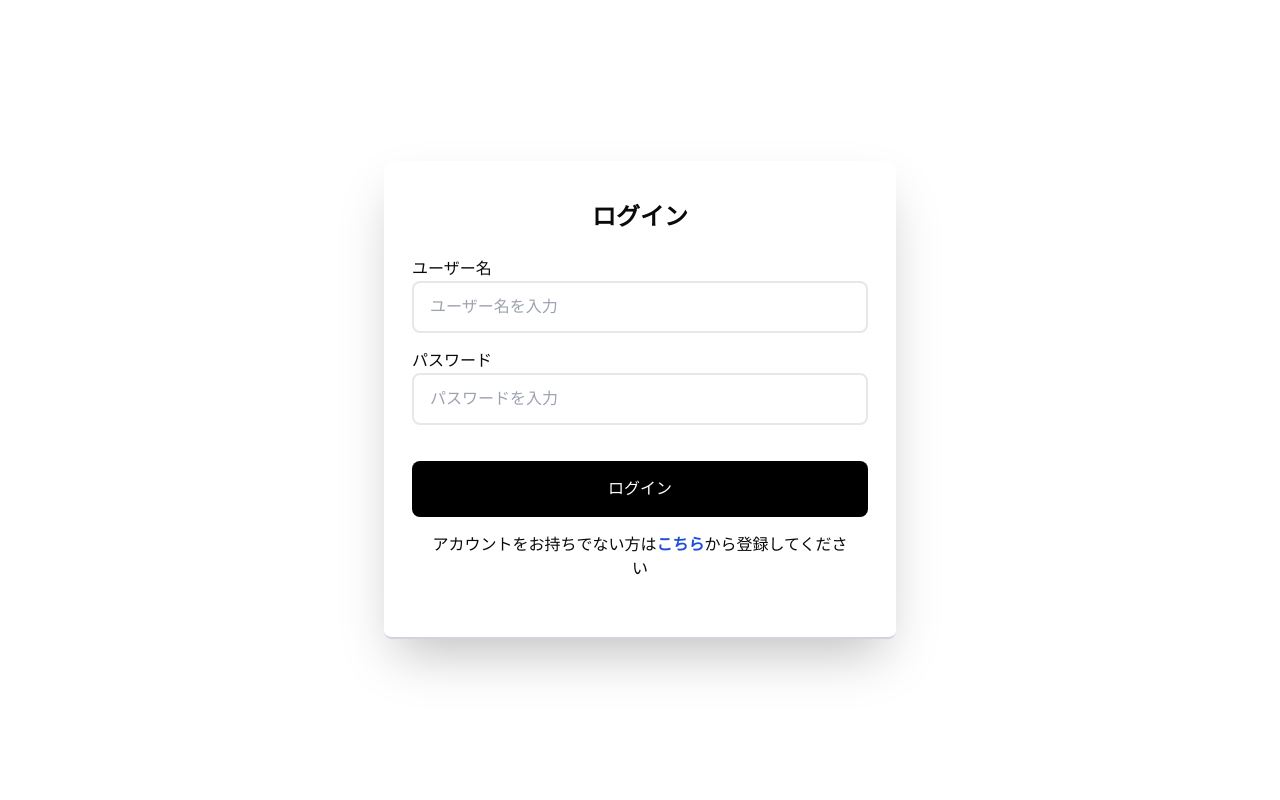
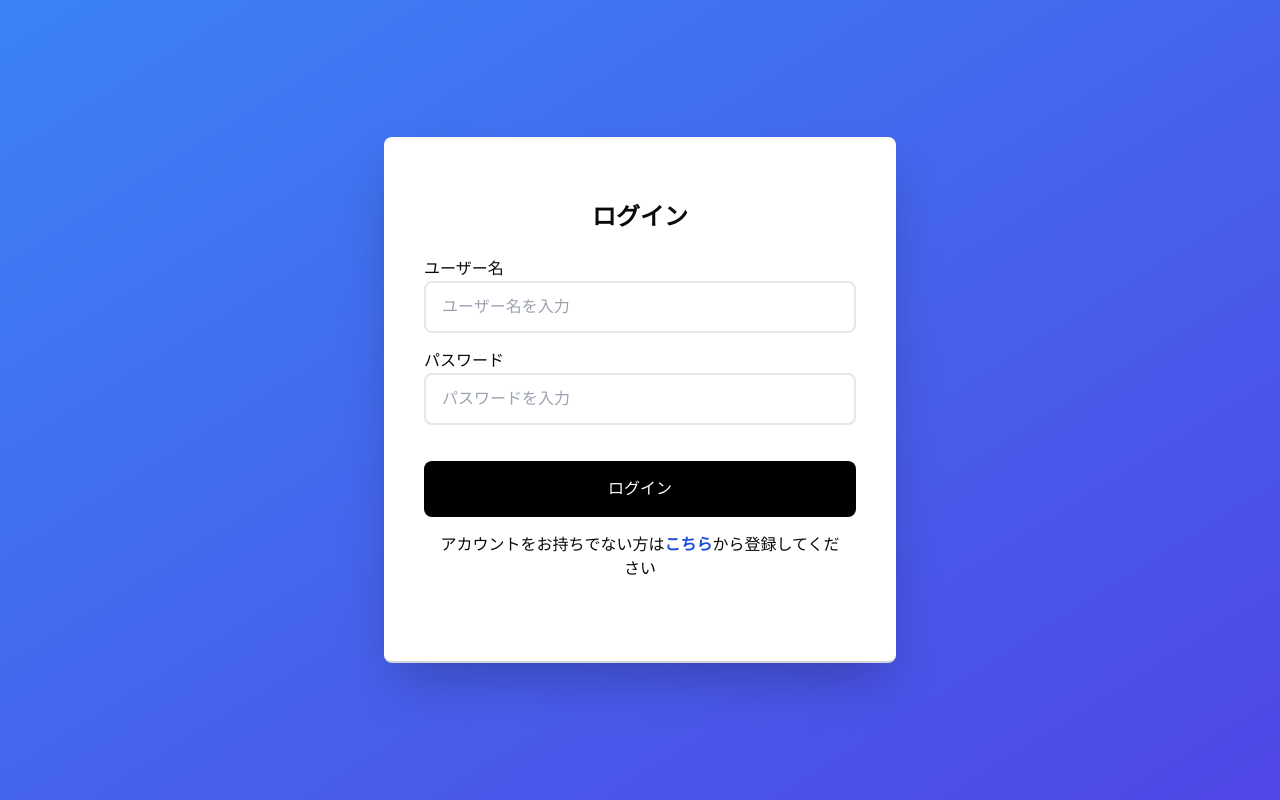
Before and after one commit to dyedai/Shiritori_sugoroku, a Next.js app in the folder webapp/: page /login in a window 1280 px wide. Built offline with nearby package versions, Linux system fonts and the light colour scheme.

Commit message:
背景色の変更

```diff
--- a/webapp/src/app/login/page.tsx
+++ b/webapp/src/app/login/page.tsx
@@ -30,9 +30,9 @@ const Login = () => {
   };
 
   return (
-    <div className="flex h-screen flex-col items-center justify-center">
+    <div className="flex h-screen bg-gradient-to-br from-blue-500 to-indigo-600 flex-col items-center justify-center">
       <div className="mt-16 w-full md:mt-0 md:w-2/5">
-        <div className="relative z-10 h-auto overflow-hidden rounded-lg border-b-2 border-gray-300 bg-white p-8 px-7 py-10 shadow-2xl">
+        <div className="relative z-10 h-auto overflow-hidden rounded-lg border-b-2 border-gray-300 bg-white px-10 py-16 shadow-2xl">
           <h3 className="mb-6 text-center text-2xl font-bold">ログイン</h3>
           <form onSubmit={handleSubmit}>
             <p className="text-red-500">{errorMessage}</p>
--- a/webapp/src/app/page.tsx
+++ b/webapp/src/app/page.tsx
@@ -19,9 +19,9 @@ export default function Component() {
   };
 
   return (
-    <div className="min-h-screen bg-gradient-to-br flex flex-col items-center justify-center p-15">
+    <div className="min-h-screen bg-gradient-to-br from-blue-500 to-indigo-600 flex flex-col items-center justify-center p-15">
       <div className="max-w-3xl w-full bg-white bg-opacity-90 rounded-lg shadow-2xl p-12 space-y-12">
-        <h1 className="text-6xl font-bold text-center text-primary animate-bounce duration-1000 pt-6">すごろく＆しりとり</h1>
+        <h1 className="text-5xl font-bold text-center text-primary  duration-1000 pt-6">すごろく＆しりとり</h1>
 
         <div className="flex justify-center space-x-8 items-center pb-3">
           <div
@@ -38,7 +38,7 @@ export default function Component() {
           </div>
           <span className="text-5xl font-semibold">→</span>
           <div className="flex items-center">
-            <span className="text-5xl font-semibold text-primary animate-pulse">ちーむびー</span>
+            <span className="text-5xl font-semibold text-primary animate-pulse">アイディア</span>
           </div>
         </div>
 
--- a/webapp/src/app/signup/page.tsx
+++ b/webapp/src/app/signup/page.tsx
@@ -27,9 +27,9 @@ const SignUp = () => {
   };
 
   return (
-    <div className="flex h-screen flex-col items-center justify-center">
+    <div className="flex h-screen bg-gradient-to-br from-blue-500 to-indigo-600 flex-col items-center justify-center">
       <div className="mt-16 w-full md:mt-0 md:w-2/5">
-        <div className="relative z-10 h-auto overflow-hidden rounded-lg border-b-2 border-gray-300 bg-white p-8 px-7 py-10 shadow-2xl">
+        <div className="relative z-10 h-auto overflow-hidden rounded-lg border-b-2 border-gray-300 bg-white  px-10 py-16 shadow-2xl">
           <h3 className="mb-6 text-center text-2xl font-bold">アカウント登録</h3>
           <form onSubmit={handleSubmit}>
             <p className="text-red-500">{errorMessage}</p>
```
